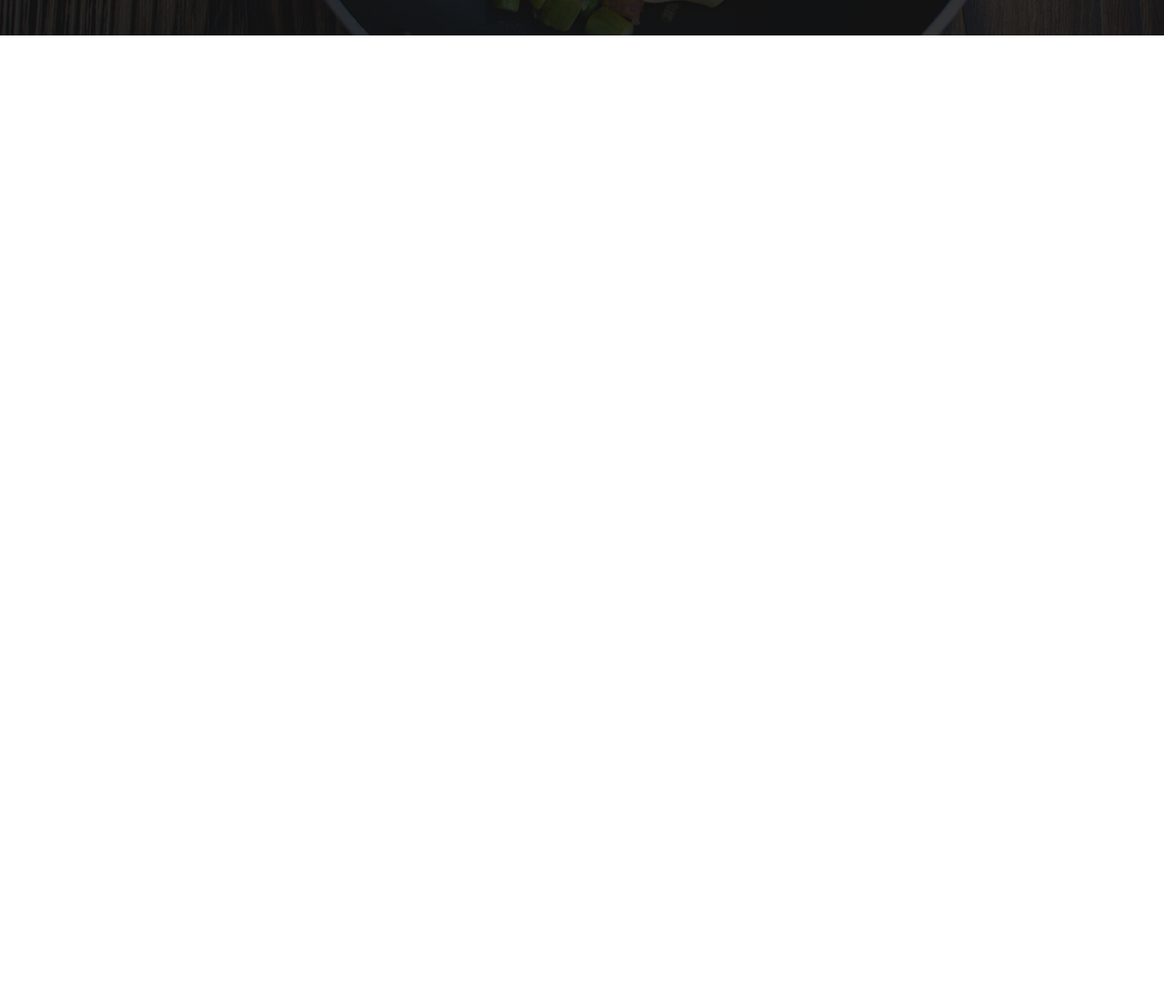
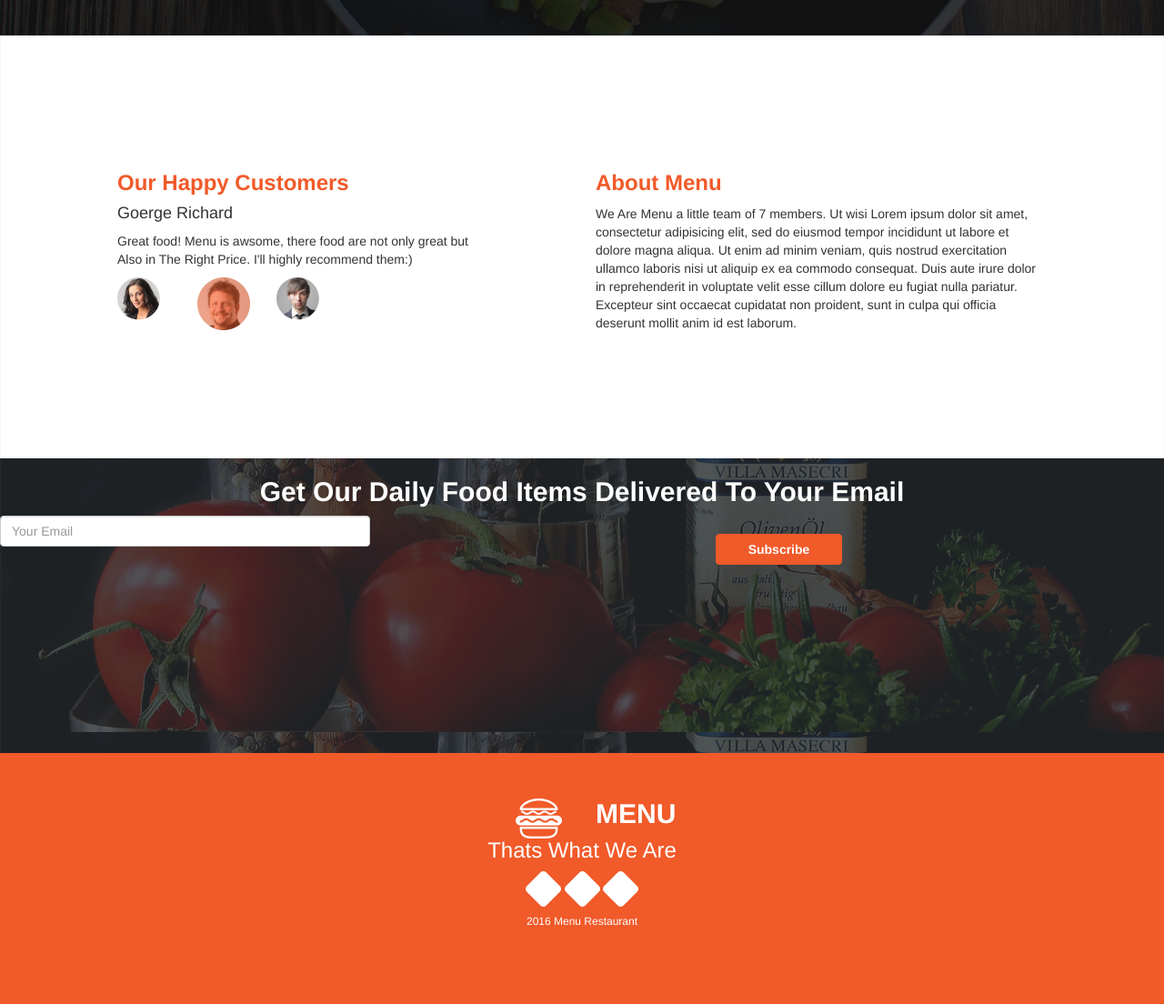
Before and after one commit to chrikin1/Anitas-kitchen, a plain HTML site: page index.html in a window 1280 px wide. Shown: the part 2227-3331 px from the top of the page at 91% size. Before the commit the page ends 2266 px from the top, so only its background shows below. Drawn offline with nearby package versions, Linux system fonts and the light colour scheme; a script that the page names is missing.

Commit message:
added changes

```diff
--- a/index.html
+++ b/index.html
@@ -108,6 +108,84 @@
    </div>
    </div>
    </div>
+ </div>
+</div>
+<div class="clients" id="clients">
+<div class="row">
+  <div class="col-md-6">
+    <div class="card">
+      <h3 id="heading1"><strong>Our Happy Customers</strong></h3>
+      <h4>Goerge Richard</h4>
+      <p>Great food! Menu is awsome, there food are not only great but<br>
+      Also in The Right Price. I'll highly recommend them:)</p>
+      <div class="row" id="customers">
+        <div class="col-md-2">
+      <img src="assets/customers/p1.png">
+    </div>
+    <div class="col-md-2">
+      <img src="assets/customers/p2.png">
+    </div>
+    <div class="col-md-2">
+      <img src="assets/customers/p3.png">
+    </div>
+  </div>
+    </div>
+  </div>
+  <div class="col-md-6"
+  <div class="card">
+    <h3 id="heading2"><strong>About Menu</strong></h3>
+    <p>We Are Menu a little team of 7 members.
+    Ut wisi Lorem ipsum dolor sit amet, consectetur adipisicing elit, sed do eiusmod tempor incididunt ut labore et dolore magna aliqua. Ut enim ad minim veniam, quis nostrud exercitation ullamco laboris nisi ut aliquip ex ea commodo consequat. Duis aute irure dolor in reprehenderit in voluptate velit esse cillum dolore eu fugiat nulla pariatur. Excepteur sint occaecat cupidatat non proident, sunt in culpa qui officia deserunt mollit anim id est laborum.</p>
+  </div>
+</div>
+</div>
+<div class="section-subscribe">
+<div class="row">
+  <div class="col-md-12">
+    <h2><strong>Get Our Daily Food Items Delivered To Your Email</strong></h2>
+  </div>
+</div>
+  <form>
+  <div class="form-group">
+  <div class="row">
+  <div class="col-md-4">
+    <input type="email" class="form-control" id="email" placeholder="Your Email">
+  </div>
+  <div class="col-md-4">
+  <button type="submit" id="subscribe" class="btn btn-default"><strong>Subscribe</strong></button>
+</form>
+</div>
+</div>
+</div>
+</div>
+<div class="section-about" id="sectionabout">
+<div class="row">
+  <div class="col-md-12">
+    <div class="row">
+      <div class="col-md-6">
+    <img src="assets/footerlogos/logo_white.png" id="logo">
+  </div>
+  <div class="col-md-6">
+    <h2 id="menu"><strong>MENU</strong></h2>
+  </div>
+</div>
+</div>
+    <h3>Thats What We Are</h3>
+    <div class="row">
+      <div class="col-md-12">
+    <img src="assets/footerlogos/facebook.png">
+    <img src="assets/footerlogos/twitter.png">
+    <img src="assets/footerlogos/pinterest.png">
+  </div>
+</div>
+<div class="row">
+<div class="col-md-12">
+<h6>2016 Menu Restaurant</h6>
+</div>
+</div>
+</div>
+</div>
+
 
   </body>
 </html>
```
